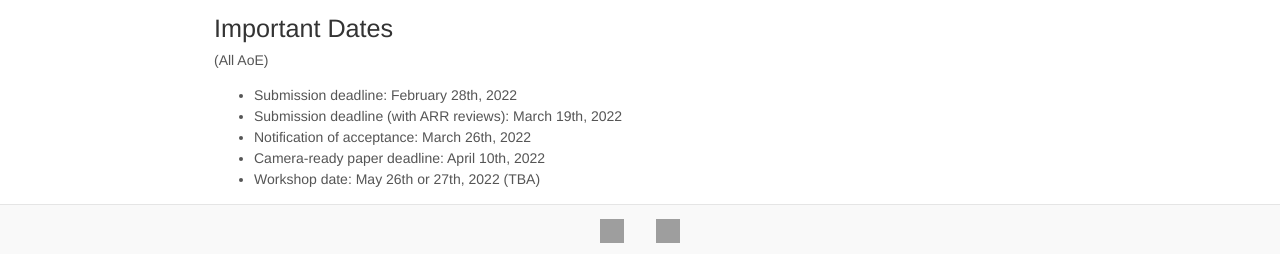
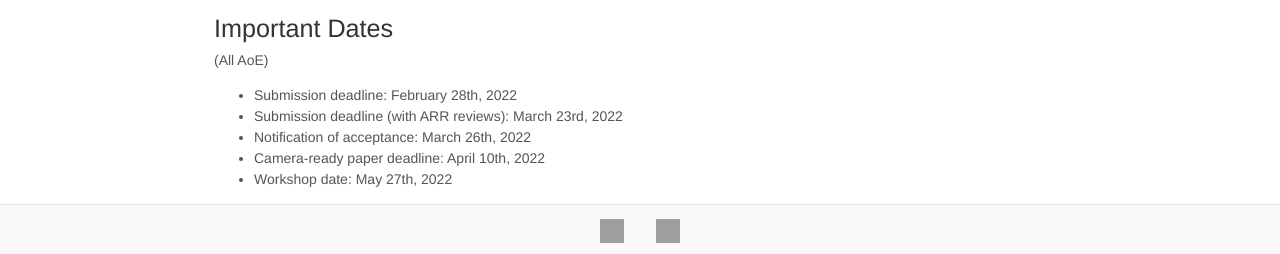
Before and after one commit to spa-nlp/spa-nlp.github.io, a Jekyll site: the page built from cfp.md, in a window 1280 px wide and 1397 px high. Shown: the part 1140-1394 px from the top of the window. Built offline with Jekyll 4.4.1, drawn with Linux system fonts in a browser that asks for light colours; nearby versions of some CDN libraries; grey boxes are pictures that could not be loaded.

Commit message:
Update cfp.md

```diff
--- a/cfp.md
+++ b/cfp.md
@@ -55,7 +55,7 @@ This workshop aims to invite researchers to share their latest work in designing
 
 (All AoE)
 - Submission deadline: February 28th, 2022
-- Submission deadline (with ARR reviews): March 19th, 2022
+- Submission deadline (with ARR reviews): March 23rd, 2022
 - Notification of acceptance: March 26th, 2022
 - Camera-ready paper deadline: April 10th, 2022
-- Workshop date: May 26th or 27th, 2022 (TBA)
+- Workshop date: May 27th, 2022
```
